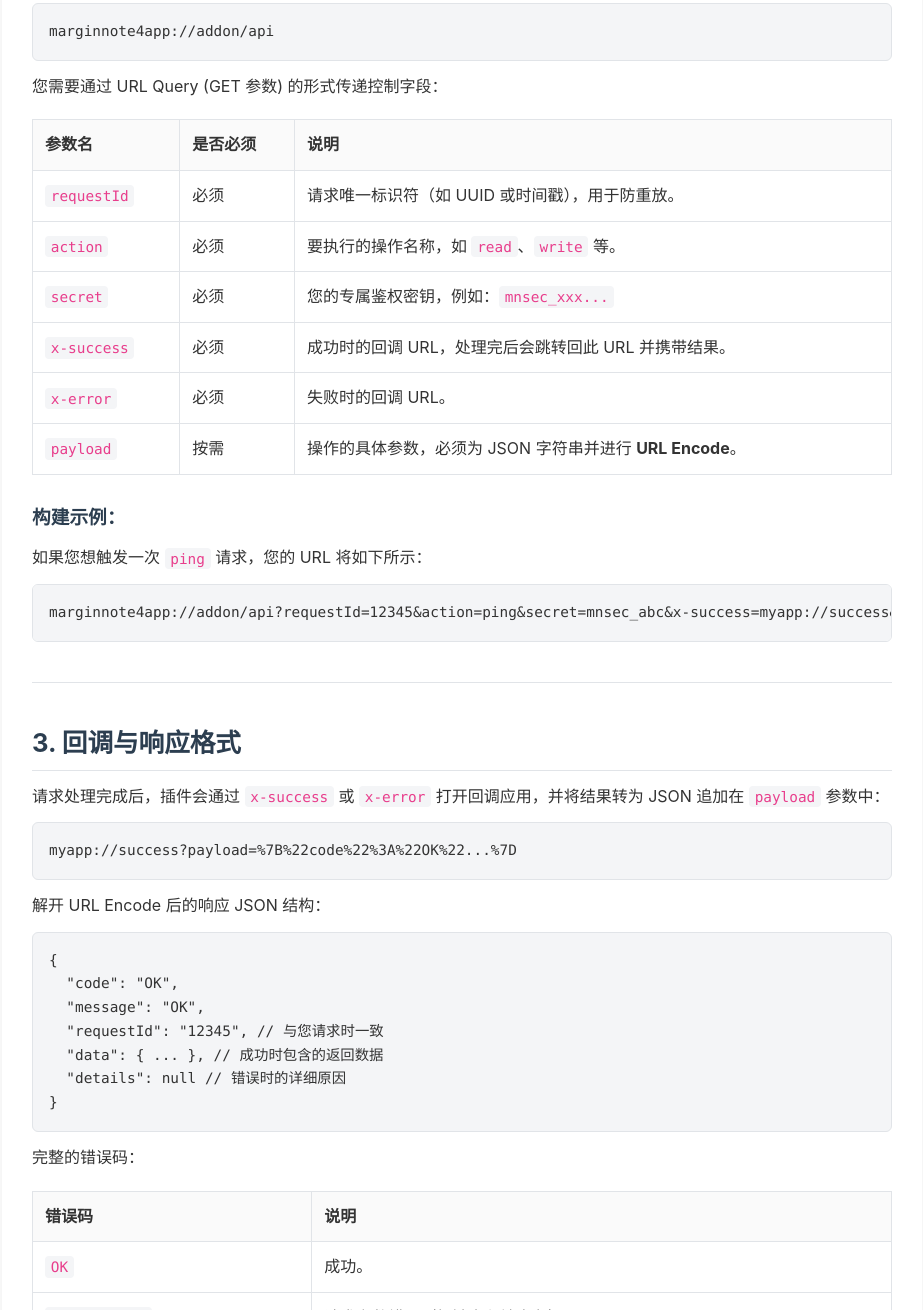
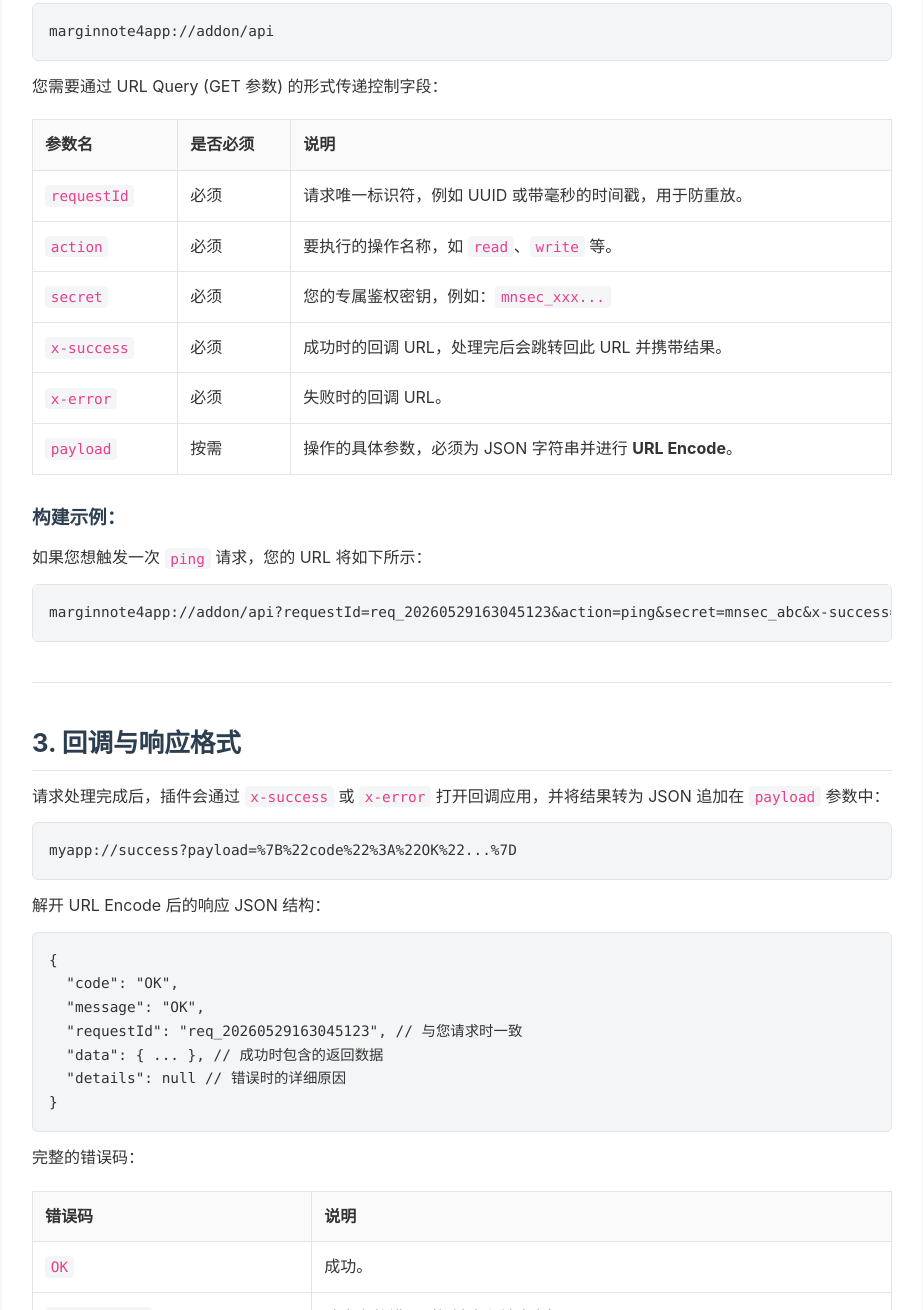
Before and after one commit to Temsys-Shen/url-api-marginnote, a website: page docs/index.html in a window 1280 px wide. Shown: the part 1507-2817 px from the top of the page, without its empty margins (178-1101 px from the left). Drawn offline with Linux system fonts and the light colour scheme.

Commit message:
更新快捷指令，实现不同的reqid

```diff
--- a/docs/index.html
+++ b/docs/index.html
@@ -66,7 +66,7 @@
                 <tr>
                     <td><code>requestId</code></td>
                     <td>必须</td>
-                    <td>请求唯一标识符（如 UUID 或时间戳），用于防重放。</td>
+                    <td>请求唯一标识符，例如 UUID 或带毫秒的时间戳，用于防重放。</td>
                 </tr>
                 <tr>
                     <td><code>action</code></td>
@@ -98,7 +98,7 @@
 
         <h3>构建示例：</h3>
         <p>如果您想触发一次 <code>ping</code> 请求，您的 URL 将如下所示：</p>
-        <pre><code>marginnote4app://addon/api?requestId=12345&action=ping&secret=mnsec_abc&x-success=myapp://success&x-error=myapp://error</code></pre>
+        <pre><code>marginnote4app://addon/api?requestId=req_20260529163045123&action=ping&secret=mnsec_abc&x-success=myapp://success&x-error=myapp://error</code></pre>
 
         <hr>
 
@@ -110,7 +110,7 @@
         <pre><code>{
   "code": "OK",
   "message": "OK",
-  "requestId": "12345", // 与您请求时一致
+  "requestId": "req_20260529163045123", // 与您请求时一致
   "data": { ... }, // 成功时包含的返回数据
   "details": null // 错误时的详细原因
 }</code></pre>
```
Also changed, not shown: README.md, 3 other files.
